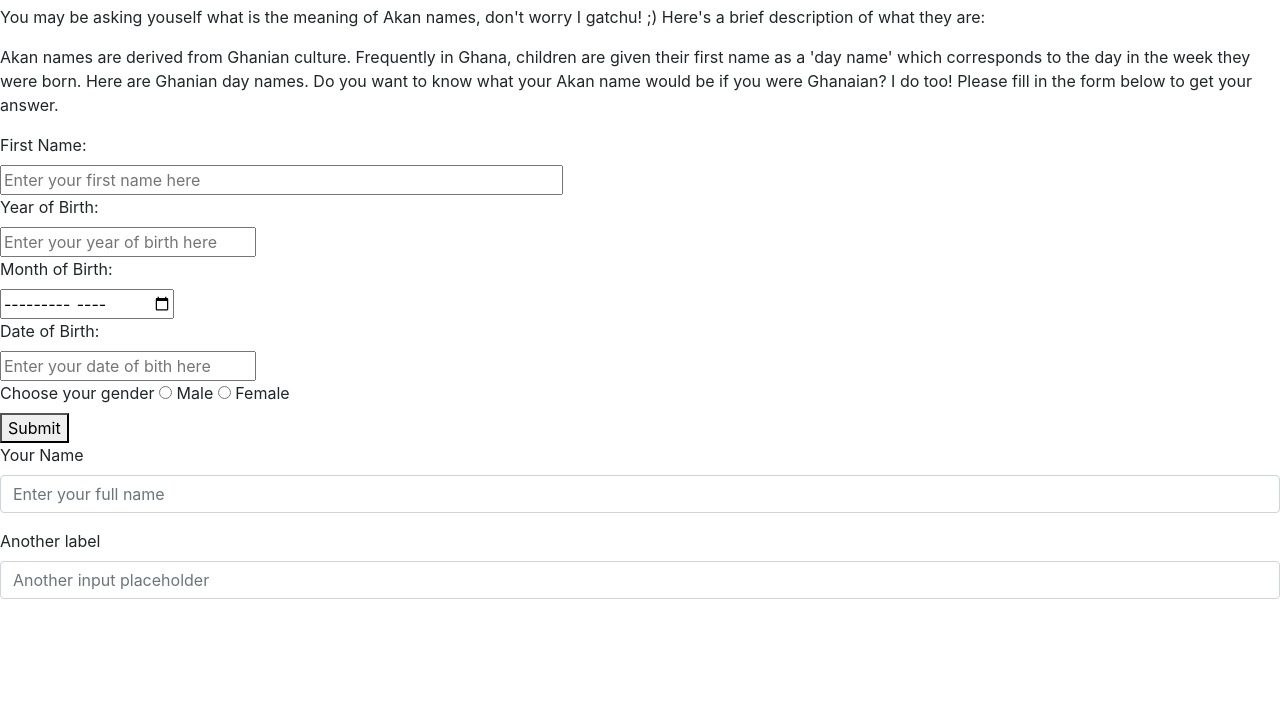
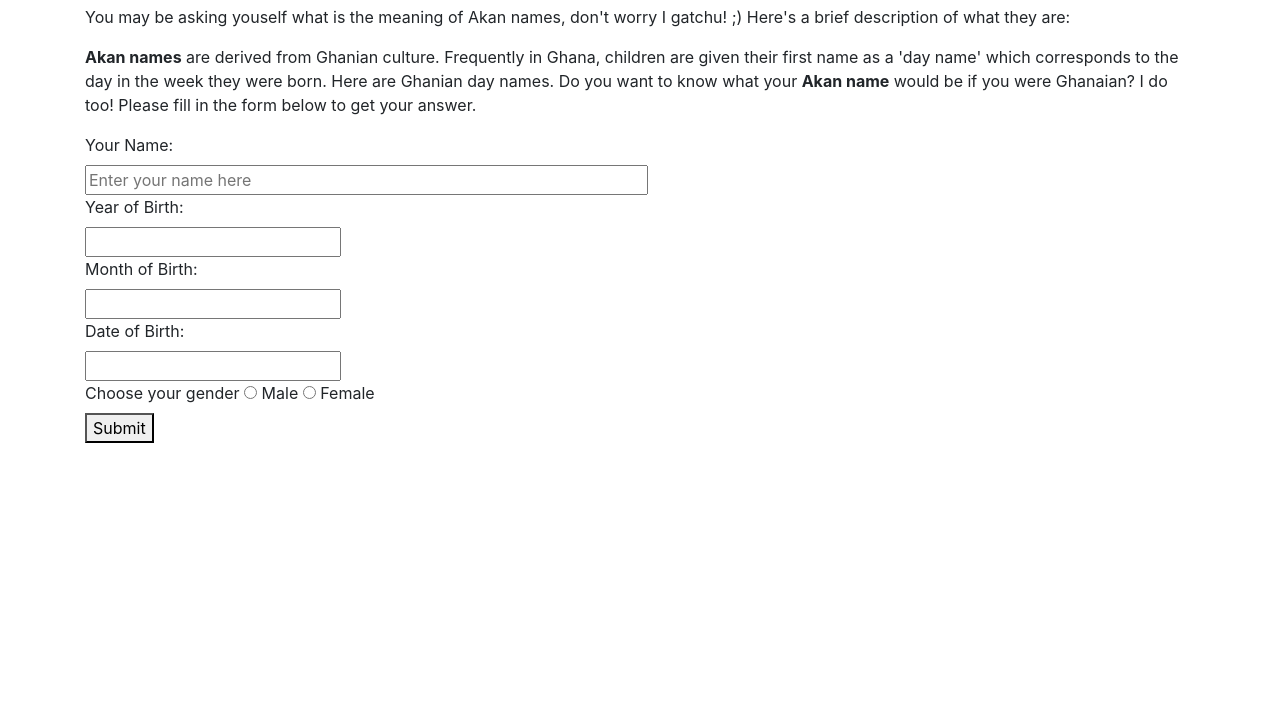
Before and after one commit to MariaEripete/akan-names, a plain HTML site: page index.html in a window 1280 px wide. Shown: the part 93-800 px from the top of the page. Drawn offline with nearby package versions, Linux system fonts and the light colour scheme.

Commit message:
add class container

```diff
--- a/css/styles.css
+++ b/css/styles.css
@@ -1,6 +1,6 @@
+
 .form{
-    text-align: center;
+    max-width: 720px;
+    margin: auto;
+    padding: 20px;
 }
-.mb-3{
-    border: 20px;
-}
--- a/index.html
+++ b/index.html
@@ -6,39 +6,51 @@
         <link rel="stylesheet" href="https://cdn.jsdelivr.net/npm/bootstrap@4.6.0/dist/css/bootstrap.min.css" integrity="sha384-B0vP5xmATw1+K9KRQjQERJvTumQW0nPEzvF6L/Z6nronJ3oUOFUFpCjEUQouq2+l" crossorigin="anonymous">
     </head>
     <body>
+      <div class="container">
         <h1>Akan Names Calculator</h1>
         <h3>What are Akan names?</h3>
         <p>You may be asking youself what is the meaning of Akan names, don't worry I gatchu! ;) Here's a brief description of what they are:</p>
-        <p>Akan names are derived from Ghanian culture. Frequently in Ghana, children are given their first name as a 'day name' which corresponds to the day in the week they were born. Here are Ghanian day names. Do you want to know what your Akan name would be if you were Ghanaian? I do too! Please fill in the form below to get your answer.</p>
+        <p><strong>Akan names</strong> are derived from Ghanian culture. Frequently in Ghana, children are given their first name as a 'day name' which corresponds to the day in the week they were born. Here are Ghanian day names. Do you want to know what your <strong>Akan name</strong> would be if you were Ghanaian? I do too! Please fill in the form below to get your answer.</p>
         <form>
-            <div class="form">
-                <label>First Name:</label><br>
-                <input type="text" id="firstName" placeholder="Enter your first name here" size="50"><br>
+            <div class="">
+                <label>Your Name:</label><br>
+                <input type="text" id="yourName" placeholder="Enter your name here" size="50"><br>
 
                 <!--<label>Male</label>-->
                 <label>Year of Birth:</label><br>
-                <input type="number" id="yearBorn" placeholder="Enter your year of birth here" size="50"><br>
+                <input type="number" id="yearBorn"  size="50"><br>
                 <label>Month of Birth:</label><br>
-                <input type="month" id="secondName" placeholder="" size="50"><br>
+                <input type="number" id="month" placeholder="" size="50"><br>
 
                 <label>Date of Birth:</label><br>
-                <input type="number" id="dateBorn" placeholder="Enter your date of bith here" size="50"><br>
+                <input type="number" id="dayBorn"  size="50"><br>
                 <label>Choose your gender</label>
                 <input type="radio" id="male"> Male
                 <!--<label>Female</label>-->
                 <input type="radio" id="female"> Female<br>
                 <button type="button" id="submit">Submit</button>
             </div>
-            <div class="mb-3">
-                <label for="formGroupExampleInput" class="form-label">Your Name</label>
-                <input type="text" class="form-control" id="formGroupExampleInput" placeholder="Enter your full name">
-              </div>
-              <div class="mb-3">
-                <label for="formGroupExampleInput2" class="form-label">Another label</label>
-                <input type="text" class="form-control" id="formGroupExampleInput2" placeholder="Another input placeholder">
-              </div>
+
+
 
         </form>
 
+       <!-- <form class="form1">
+            <div class="mb-3">
+              <label for="exampleInputEmail1" class="form-label">Email address</label>
+              <input type="email" class="form-control" id="exampleInputEmail1" aria-describedby="emailHelp" size="50">
+              <div id="emailHelp" class="form-text">We'll never share your email with anyone else.</div>
+            </div>
+            <div class="mb-3">
+              <label for="exampleInputPassword1" class="form-label">Password</label>
+              <input type="password" class="form-control" id="exampleInputPassword1">
+            </div>
+            <div class="mb-3 form-check">
+              <input type="checkbox" class="form-check-input" id="exampleCheck1">
+              <label class="form-check-label" for="exampleCheck1">Check me out</label>
+            </div>
+            <button type="submit" class="btn btn-primary">Submit</button>
+          </form>-->
+
     </body>
 </html>
```
